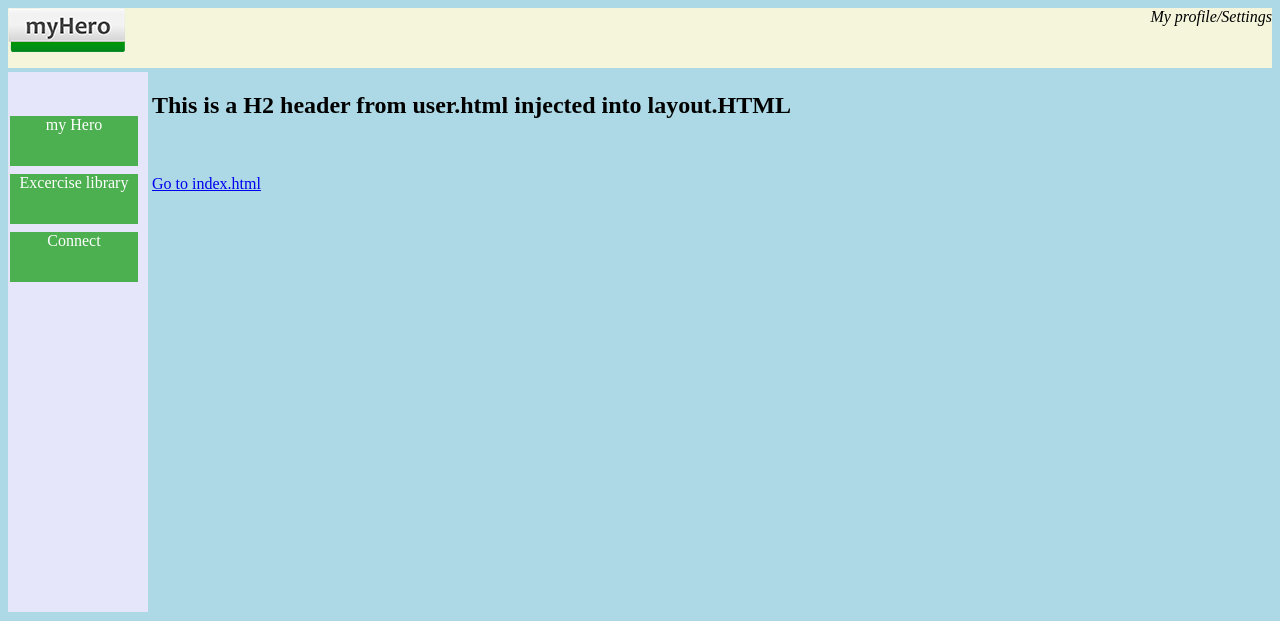
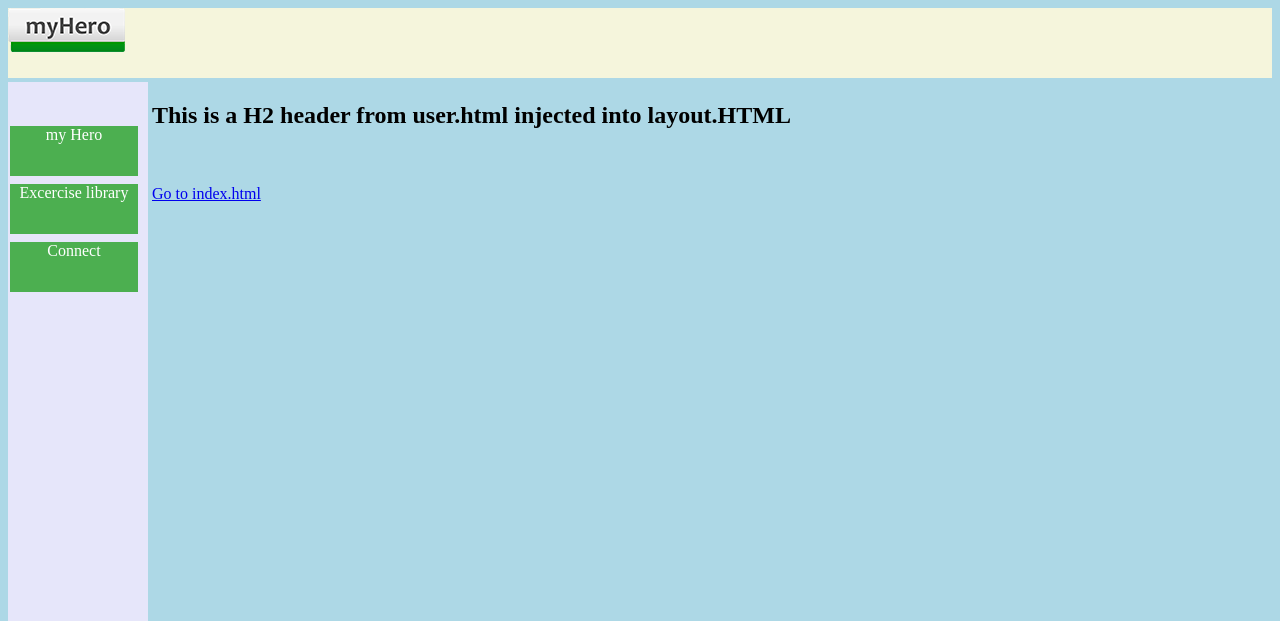
Before and after one commit to nkragbak/nkragbak.github.io, a Django app: template byoh/main/templates/main/user.html in a window 1280 px wide. Shown: the top 621 px of the page. Run offline with Django 3.2, Linux system fonts and the light colour scheme; the template is opened without the code that fills it, so the values that code supplies are empty; some libraries are stand-ins or nearby versions.

Commit message:
user routes and nav

```diff
--- a/byoh/main/static/main/script.js
+++ b/byoh/main/static/main/script.js
@@ -1,5 +1,3 @@
 // document.querySelector("#header-user")
 
-function alert() {
-    alert('yo');
-}
+// alert('yo');
--- a/byoh/main/static/main/styles.css
+++ b/byoh/main/static/main/styles.css
@@ -4,7 +4,7 @@ body {
 
 header {
     background-color: beige;
-    height: 60px;
+    height: 70px;
 }
 
 nav {
--- a/byoh/main/templates/main/layout.html
+++ b/byoh/main/templates/main/layout.html
@@ -15,7 +15,7 @@
     <body id="grid">
         <header id="grid-header">
             <img src="{% static 'main/myHero4.png' %}" alt="byoh image">
-            <span style="float:right;" id="header-user">My profile/Settings</span>
+            {% if user %} <span style="float:right;" id="header-user" >{{ user.username }}</span> {% endif %}
         </header>
         <nav id="grid-nav">
             <a href="" class="nav-links">my Hero</a>
@@ -25,12 +25,7 @@
         <div id="grid-body"> {% block body %} {% endblock %} </div>
 
         <script src="{% static 'main/script.js' %}"></script>
-        {% if user %}
-            <script>
-               // {{ user.username }} = document.querySelector("#header-user")
 
-            </script>
-        {% endif %}
             <!-- Uncomment to add Bootstrap javascript src
             <script src="https://code.jquery.com/jquery-3.5.1.slim.min.js" integrity="sha384-DfXdz2htPH0lsSSs5nCTpuj/zy4C+OGpamoFVy38MVBnE+IbbVYUew+OrCXaRkfj" crossorigin="anonymous"></script>
             <script src="https://cdn.jsdelivr.net/npm/popper.js@1.16.1/dist/umd/popper.min.js" integrity="sha384-9/reFTGAW83EW2RDu2S0VKaIzap3H66lZH81PoYlFhbGU+6BZp6G7niu735Sk7lN" crossorigin="anonymous"></script>
```
Also changed, not shown: byoh/db.sqlite3.
